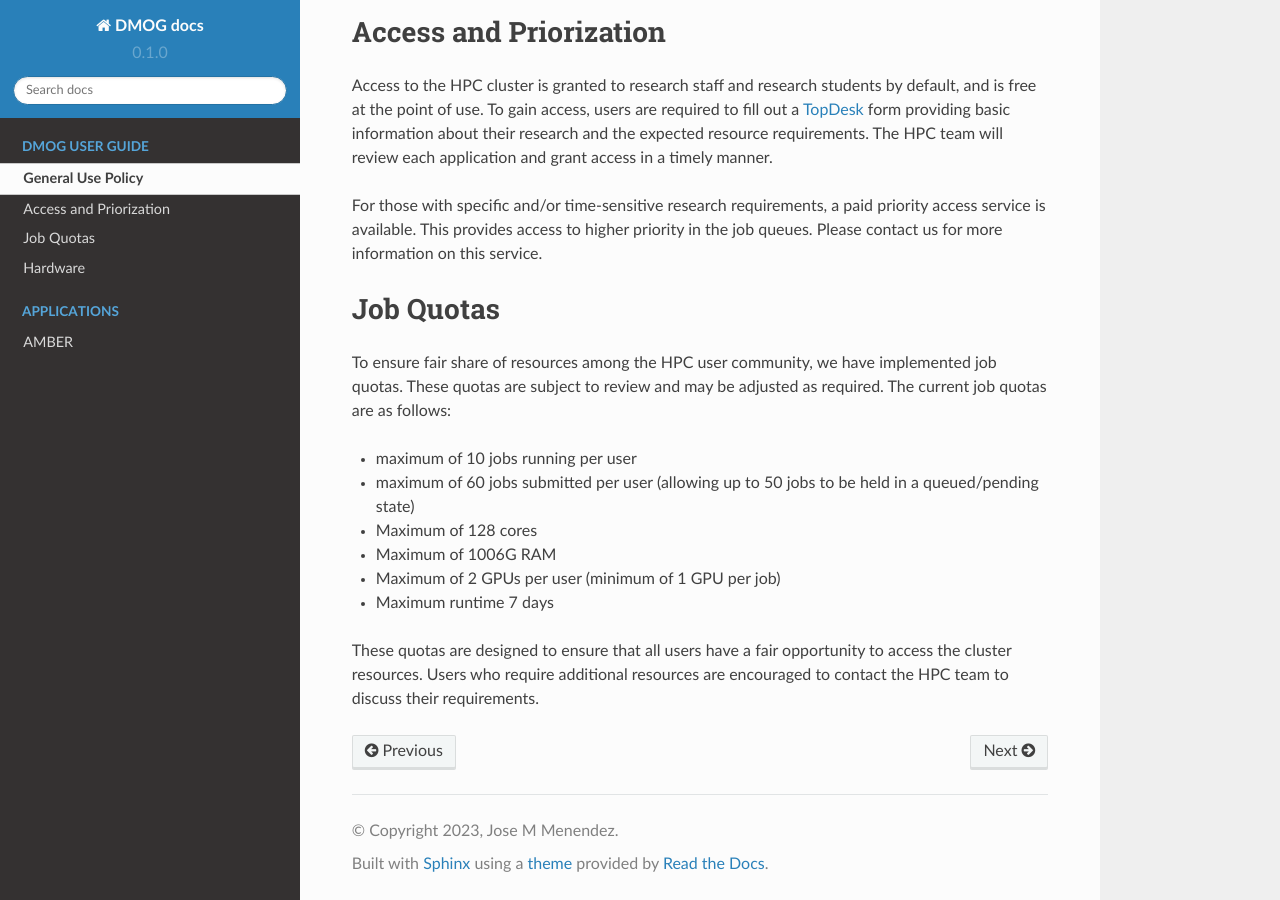
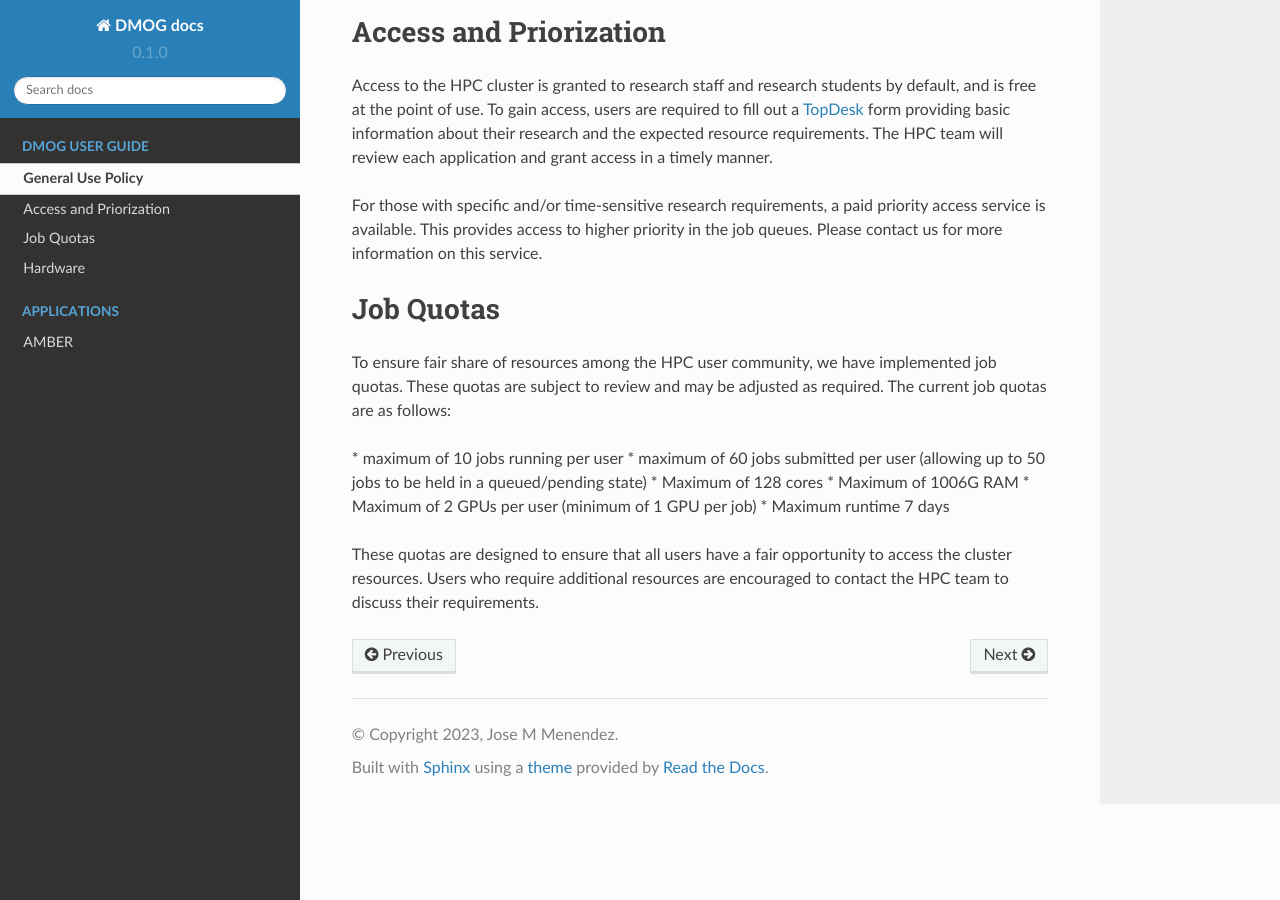
Before and after one commit to jm130/dmogdocs, a Sphinx documentation site: the page built from docs/source/policy/generaluse.rst, in a window 1280 px wide and 900 px high, scrolled down 747 px. Built offline with Sphinx 7.4.7 and the Read the Docs theme 2.0.0, drawn with Linux system fonts in a browser that asks for light colours.

```diff
--- a/docs/source/policy/generaluse.rst
+++ b/docs/source/policy/generaluse.rst
@@ -45,7 +45,7 @@ To ensure fair share of resources among the HPC user community, we have implemen
 job quotas. These quotas are subject to review and may be adjusted as required.
 The current job quotas are as follows:
 
-* maximum of 10 jobs running per user
+\* maximum of 10 jobs running per user
 * maximum of 60 jobs submitted per user (allowing up to 50 jobs to be held in a queued/pending state)
 * Maximum of 128 cores
 * Maximum of 1006G RAM
```
